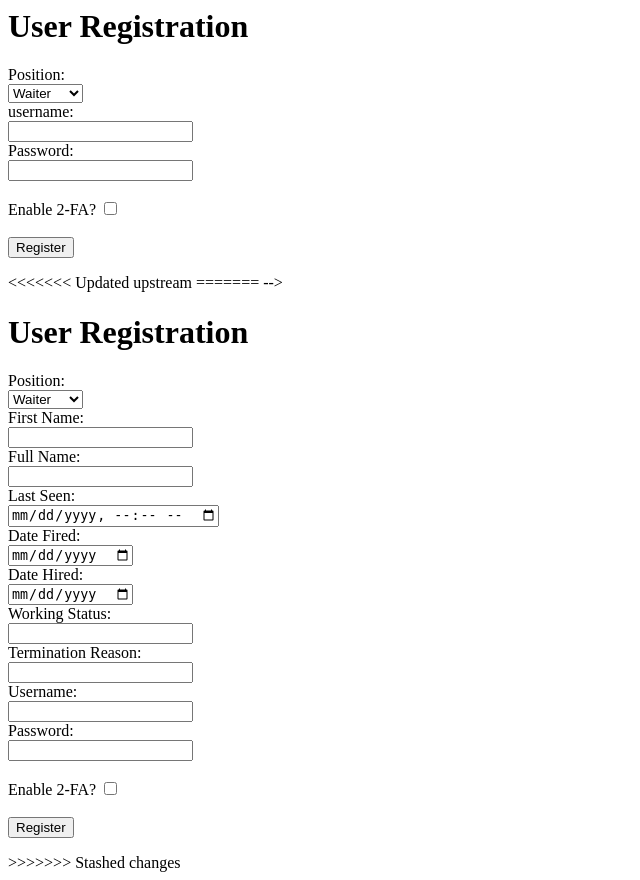
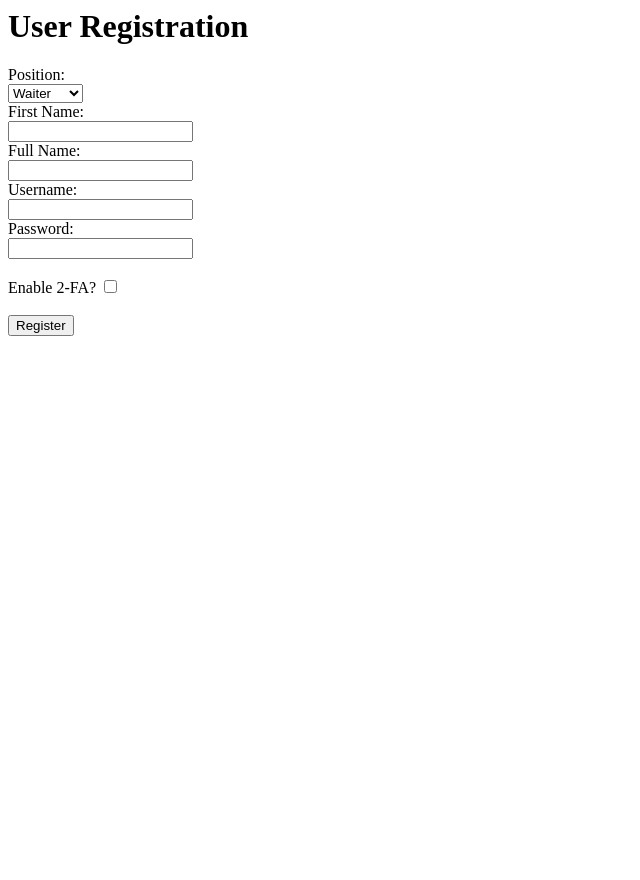
Before and after one commit to JacobLau1/Sys-Dev-Project, a PHP site: page /Sys-Dev-Project/Views/UserCreate.php in a window 1280 px wide. Shown: the whole page, without its empty margins (0-640 px from the left). After the commit the page ends 336 px from the top, so only its background shows below. Run offline with PHP 8.4, Linux system fonts and the light colour scheme.

Commit message:
Removed Conflicts

```diff
--- a/Views/UserCreate.php
+++ b/Views/UserCreate.php
@@ -2,6 +2,7 @@
 <html>
 <body>
 
+<!--
 <h1>User Registration</h1>
 <form action="" method="post">
     <label for="position">Position:</label><br>
@@ -18,8 +19,6 @@
     <input type="checkbox" id="enable2fa" name="enable2fa" value="true"><br><br>
     <input type="submit" value="Register">
 </form>
-<<<<<<< Updated upstream
-=======
 -->
 
 <h1>User Registration</h1>
@@ -34,16 +33,6 @@
     <input type="text" id="first_name" name="first_name"><br>
     <label for="full_name">Full Name:</label><br>
     <input type="text" id="full_name" name="full_name"><br>
-    <label for="last_seen">Last Seen:</label><br>
-    <input type="datetime-local" id="last_seen" name="last_seen"><br>
-    <label for="date_fired">Date Fired:</label><br>
-    <input type="date" id="date_fired" name="date_fired"><br>
-    <label for="date_hired">Date Hired:</label><br>
-    <input type="date" id="date_hired" name="date_hired"><br>
-    <label for="working_status">Working Status:</label><br>
-    <input type="text" id="working_status" name="working_status"><br>
-    <label for="termination_reason">Termination Reason:</label><br>
-    <input type="text" id="termination_reason" name="termination_reason"><br>
     <label for="username">Username:</label><br>
     <input type="text" id="username" name="username"><br>
     <label for="password">Password:</label><br>
@@ -52,7 +41,7 @@
     <input type="checkbox" id="enable2fa" name="enable2fa" value="1"><br><br>
     <input type="submit" value="Register">
 </form>
->>>>>>> Stashed changes
+
 
 <?php
 
```
Also changed, not shown: Controllers/UserController.php (+6 -7 lines).
